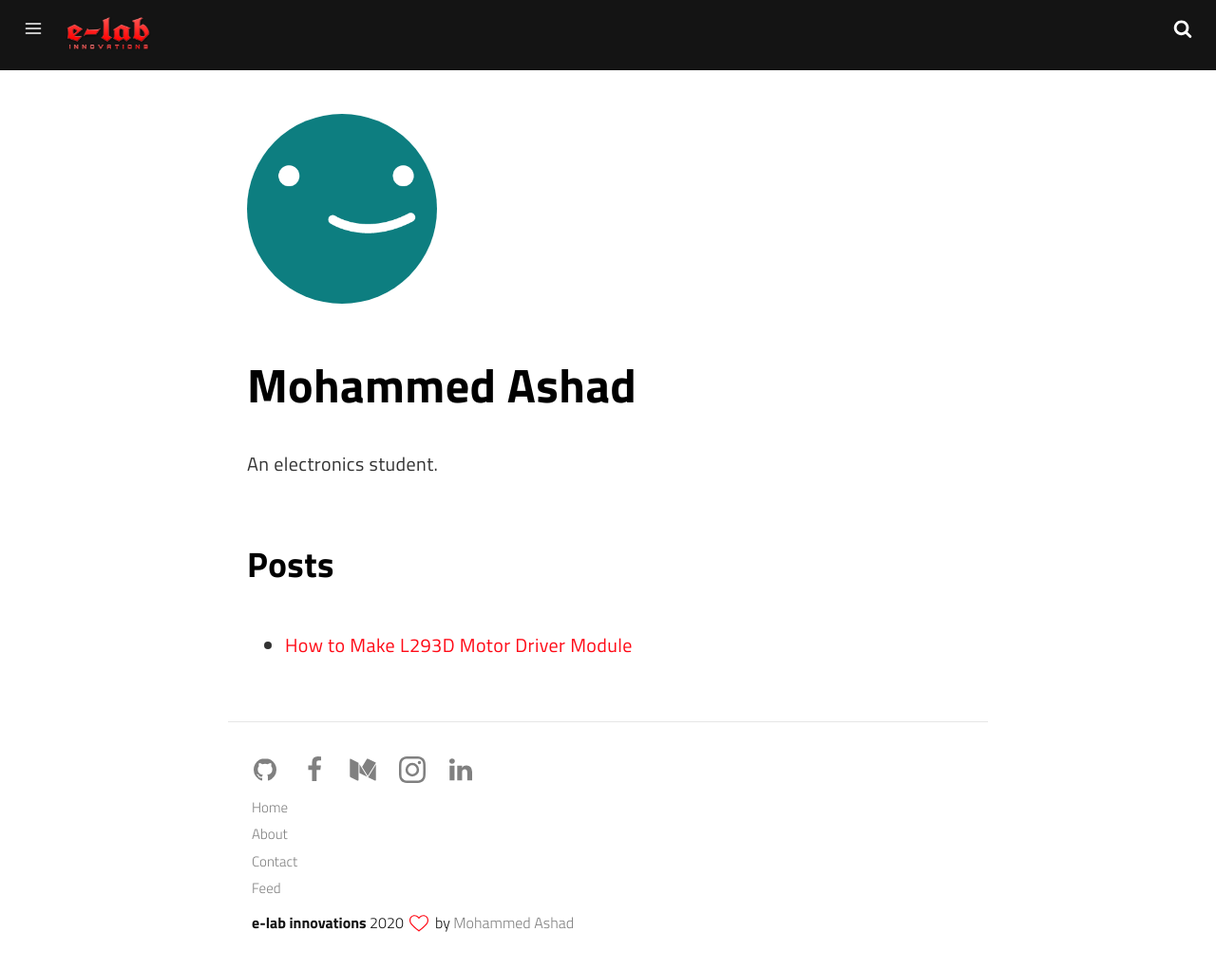
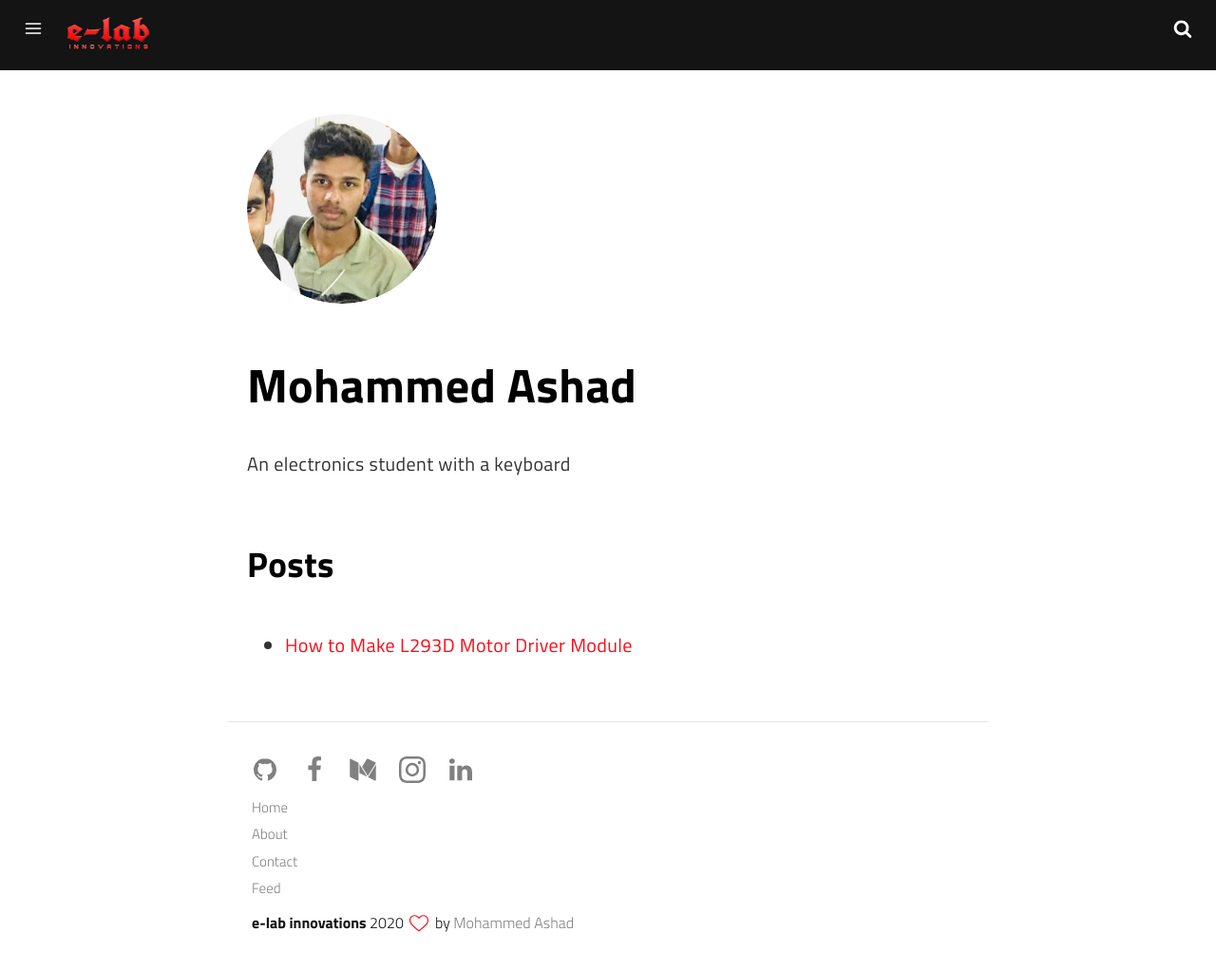
Before and after one commit to e-labInnovations/e-labInnovations.github.io, a Jekyll site: the page built from _authors/thiagorossener.md, in a window 1280 px wide and 1021 px high. Shown: the whole window at 95% size. Built offline with Jekyll 4.4.1, drawn with Linux system fonts in a browser that asks for light colours; a script that is not in the unit is left out.

Commit message:
Update Authors “thiagorossener”

```diff
--- a/_authors/thiagorossener.md
+++ b/_authors/thiagorossener.md
@@ -1,13 +1,13 @@
 ---
 layout: author
-photo: /assets/img/uploads/profile.png
+photo: /assets/img/uploads/profile_circle.png
 name: e-lab innovations
 display_name: Mohammed Ashad
-position:
-bio: An electronics student.
+position: null
+bio: An electronics student with a keyboard
 github_username: e-labinnovations
 facebook_username: elabin
-twitter_username:
+twitter_username: null
 instagram_username: mohammed_ashad_23
 linkedin_username: mohammed-ashad-525134176
 medium_username: mohammedashad23
```
Also changed, not shown: assets/img/uploads/profile_circle.png (added).
